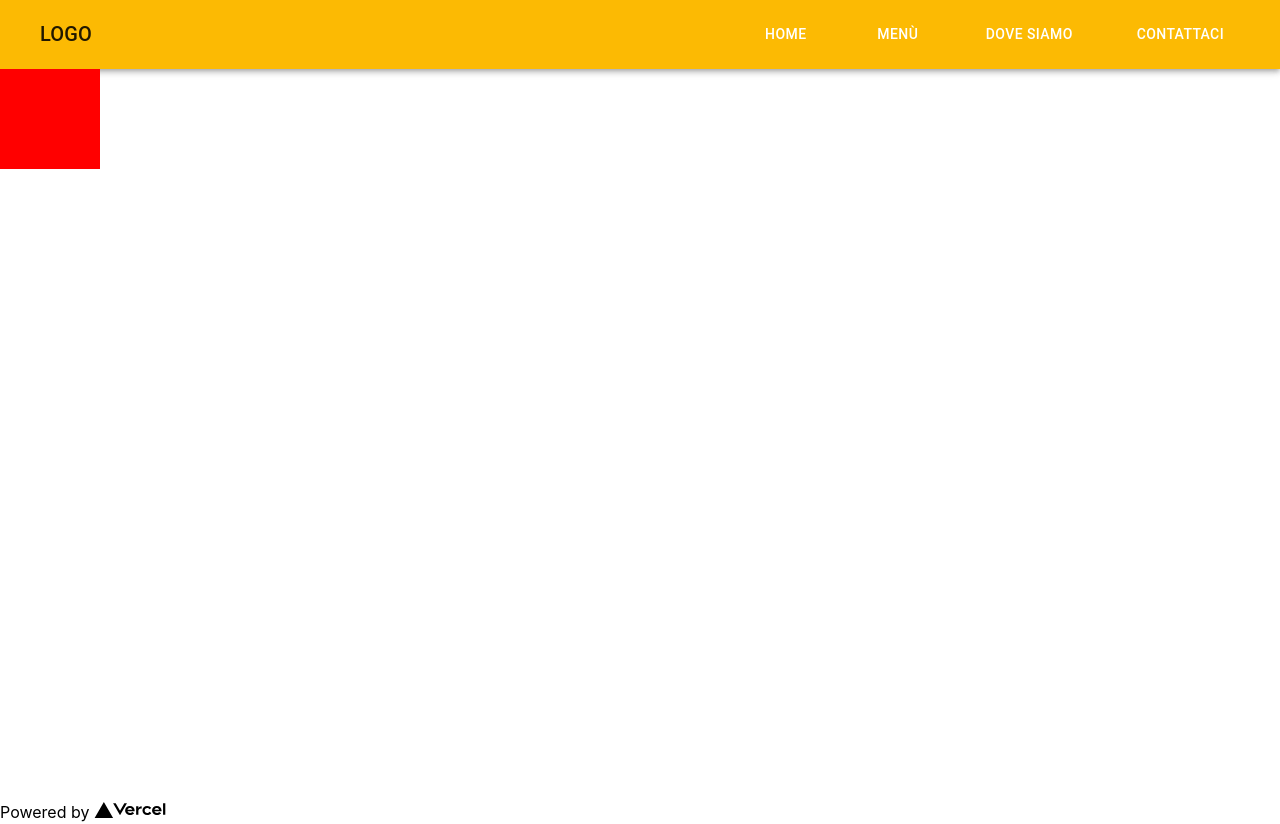
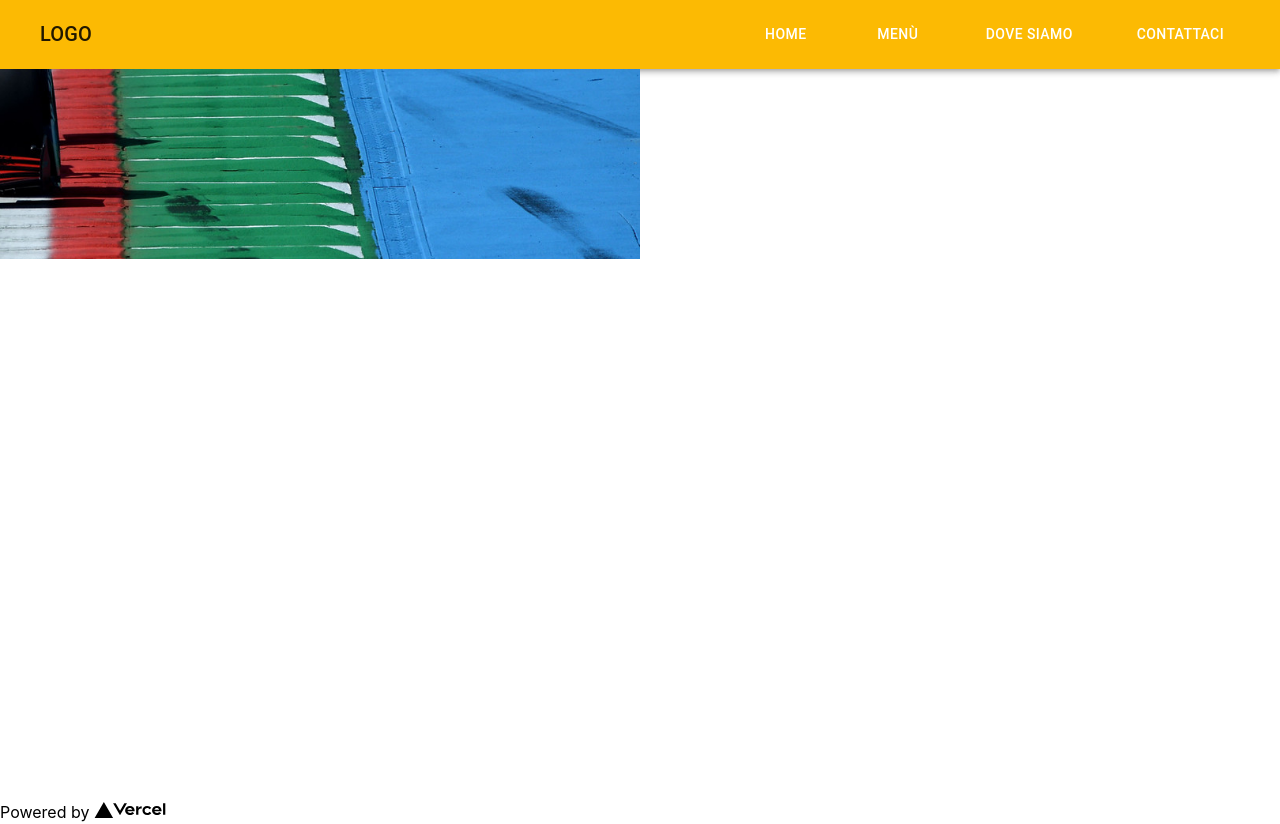
Before and after one commit to TooMuchLagWillKillYou/PizzeriaSanMichele, a Next.js app: page / in a window 1280 px wide. Built offline with nearby package versions, Linux system fonts and the light colour scheme.

Commit message:
carousel with test images

```diff
--- a/components/home/Carousel.js
+++ b/components/home/Carousel.js
@@ -1,16 +1,35 @@
 import React from 'react'
 import useEmblaCarousel from 'embla-carousel-react'
 import Autoplay from 'embla-carousel-autoplay'
+import {images} from "../../images/index"
+import Image from 'next/image'
 
 export const Carousel = () => {
-  const [emblaRef] = useEmblaCarousel({ loop: true, align: "start", draggable: false, speed: 2 }, [Autoplay()])
+  console.log("images", images[1]);
+  const [emblaRef] = useEmblaCarousel({ loop: true, align: "start", draggable: false, speed: 5 }, [Autoplay({ delay: 3000 })])
+  const slides = Array.from(Array(3).keys());
 
   return (
-    <div className="embla" ref={emblaRef}>
-      <div className="embla__container">
-        <div className="embla__slide"><div style={{ height: "100px", width: "100px", backgroundColor: "red" }}/></div>
-        <div className="embla__slide"><div style={{ height: "100px", width: "100px", backgroundColor: "blue" }}/></div>
-        <div className="embla__slide"><div style={{ height: "100px", width: "100px", backgroundColor: "yellow" }}/></div>
+    <div className="embla">
+      <div className="embla__viewport" ref={emblaRef}>
+        <div className="embla__container">
+          {
+            slides.map((index) => (
+              <div className="embla__slide" key={index}>
+                <div className="embla__slide__inner">
+                  <Image
+                    src={images[index].src}
+                    blurDataURL={images[index].blurDataURL}
+                    width={images[index].width}
+                    height={images[index].height}
+                    alt="cover image"
+                    className="embla__slide__img"
+                  />
+                </div>
+              </div>
+            ))
+          }
+        </div>
       </div>
     </div>
   )
--- a/styles/globals.css
+++ b/styles/globals.css
@@ -16,6 +16,8 @@ a {
 }
 
 * {
+  margin: 0;
+  padding: 0;
   box-sizing: border-box;
 }
 
@@ -38,3 +40,19 @@ a {
 .embla__slide {
   flex: 0 0 100%;
 }
+.embla__slide__inner {
+  position: relative;
+  overflow: hidden;
+  height: 190px;
+}
+.embla__slide__img {
+  position: absolute;
+  display: block;
+  top: 50%;
+  left: 50%;
+  width: auto;
+  min-height: 100%;
+  min-width: 100%;
+  max-width: none;
+  transform: translate(-50%, -50%);
+}
```
